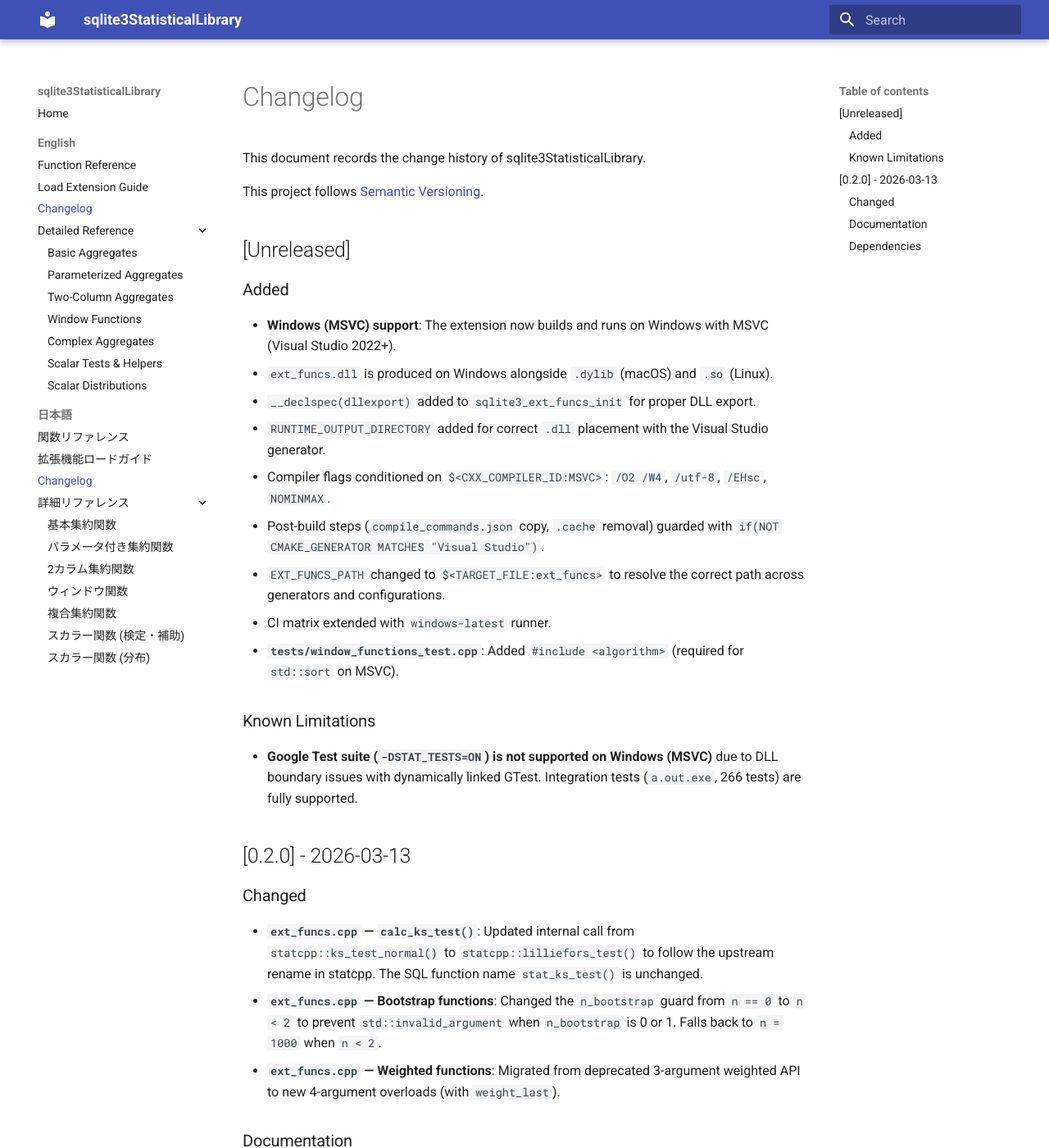
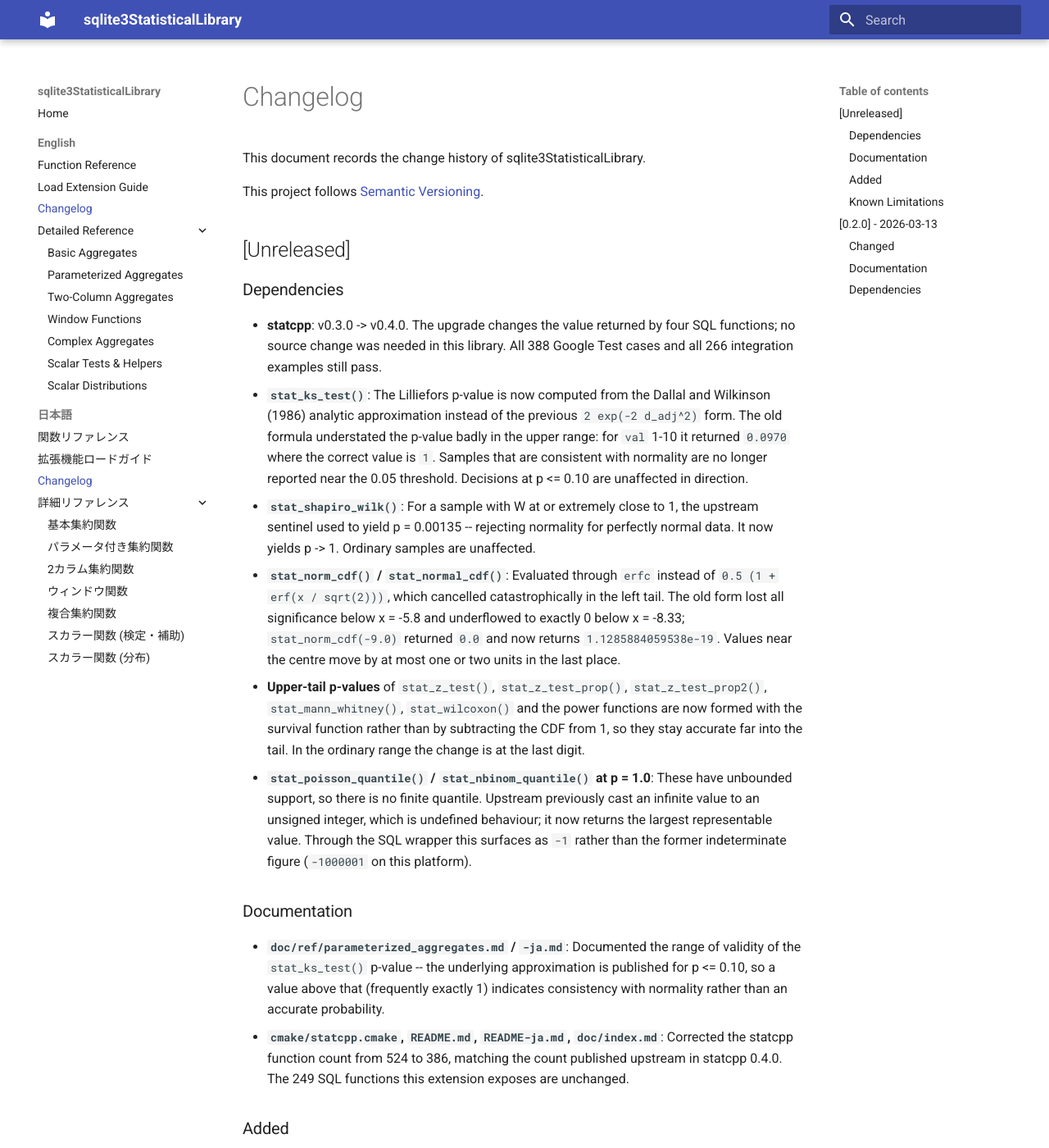
Before and after one commit to mitsuruk/sqlite3-stats, an MkDocs documentation site: the page built from doc/CHANGELOG.md, in a window 1280 px wide and 1400 px high. Shown: the whole window at 82% size. Built offline with MkDocs 1.6.1 and Material for MkDocs 9.7.7, drawn with Linux system fonts in a browser that asks for light colours.

Commit message:
Upgrade statcpp to v0.4.0
Point cmake/statcpp.cmake at tag v0.4.0. No source change was needed: all 388
Google Test cases and all 266 integration examples pass unchanged.

The upgrade does change the value returned by four SQL functions. stat_ks_test()
now computes the Lilliefors p-value from the Dallal and Wilkinson (1986)
approximation, which corrects a large understatement in the upper range;
stat_shapiro_wilk() no longer reports p = 0.00135 for a sample with W at 1;
stat_norm_cdf() is evaluated through erfc and stays accurate in the left tail
instead of underflowing to zero below x = -8.33; and the upper-tail p-values of
the z, Mann-Whitney, Wilcoxon and power functions are formed with the survival
function rather than by subtracting the CDF from 1.

Document the range of validity of the stat_ks_test() p-value, and correct the
statcpp function count from 524 to 386 throughout.

```diff
--- a/doc/CHANGELOG.md
+++ b/doc/CHANGELOG.md
@@ -5,6 +5,44 @@ This document records the change history of sqlite3StatisticalLibrary.
 This project follows [Semantic Versioning](https://semver.org/).
 
 ## [Unreleased]
+
+### Dependencies
+
+- **statcpp**: v0.3.0 -> v0.4.0. The upgrade changes the value returned by four SQL functions;
+  no source change was needed in this library. All 388 Google Test cases and all 266 integration
+  examples still pass.
+  - **`stat_ks_test()`**: The Lilliefors p-value is now computed from the Dallal and Wilkinson
+    (1986) analytic approximation instead of the previous `2 exp(-2 d_adj^2)` form. The old
+    formula understated the p-value badly in the upper range: for `val` 1-10 it returned
+    `0.0970` where the correct value is `1`. Samples that are consistent with normality are no
+    longer reported near the 0.05 threshold. Decisions at p <= 0.10 are unaffected in direction.
+  - **`stat_shapiro_wilk()`**: For a sample with W at or extremely close to 1, the upstream
+    sentinel used to yield p = 0.00135 -- rejecting normality for perfectly normal data. It now
+    yields p -> 1. Ordinary samples are unaffected.
+  - **`stat_norm_cdf()` / `stat_normal_cdf()`**: Evaluated through `erfc` instead of
+    `0.5 (1 + erf(x / sqrt(2)))`, which cancelled catastrophically in the left tail. The old form
+    lost all significance below x = -5.8 and underflowed to exactly 0 below x = -8.33;
+    `stat_norm_cdf(-9.0)` returned `0.0` and now returns `1.1285884059538e-19`. Values near the
+    centre move by at most one or two units in the last place.
+  - **Upper-tail p-values** of `stat_z_test()`, `stat_z_test_prop()`, `stat_z_test_prop2()`,
+    `stat_mann_whitney()`, `stat_wilcoxon()` and the power functions are now formed with the
+    survival function rather than by subtracting the CDF from 1, so they stay accurate far into
+    the tail. In the ordinary range the change is at the last digit.
+  - **`stat_poisson_quantile()` / `stat_nbinom_quantile()` at p = 1.0**: These have unbounded
+    support, so there is no finite quantile. Upstream previously cast an infinite value to an
+    unsigned integer, which is undefined behaviour; it now returns the largest representable
+    value. Through the SQL wrapper this surfaces as `-1` rather than the former indeterminate
+    figure (`-1000001` on this platform).
+
+### Documentation
+
+- **`doc/ref/parameterized_aggregates.md` / `-ja.md`**: Documented the range of validity of the
+  `stat_ks_test()` p-value -- the underlying approximation is published for p <= 0.10, so a value
+  above that (frequently exactly 1) indicates consistency with normality rather than an accurate
+  probability.
+- **`cmake/statcpp.cmake`, `README.md`, `README-ja.md`, `doc/index.md`**: Corrected the statcpp
+  function count from 524 to 386, matching the count published upstream in statcpp 0.4.0. The 249
+  SQL functions this extension exposes are unchanged.
 
 ### Added
 
```
Also changed, not shown: README-ja.md (+3 -3 lines), README.md (+3 -3 lines), doc/index.md (+1 -1 lines), doc/ref/parameterized_aggregates-ja.md (+6 -0 lines), doc/ref/parameterized_aggregates.md (+7 -0 lines), 1 other file.
